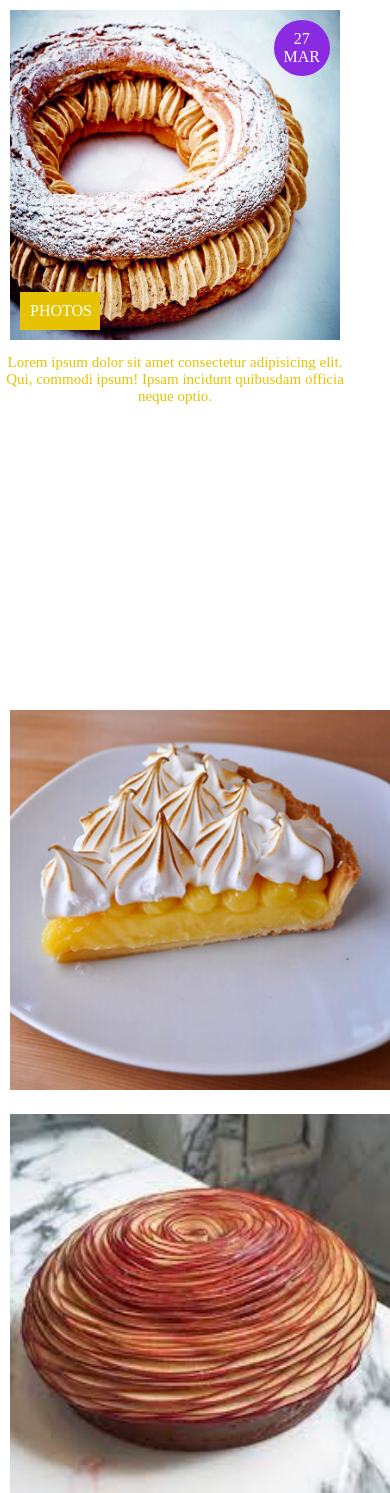
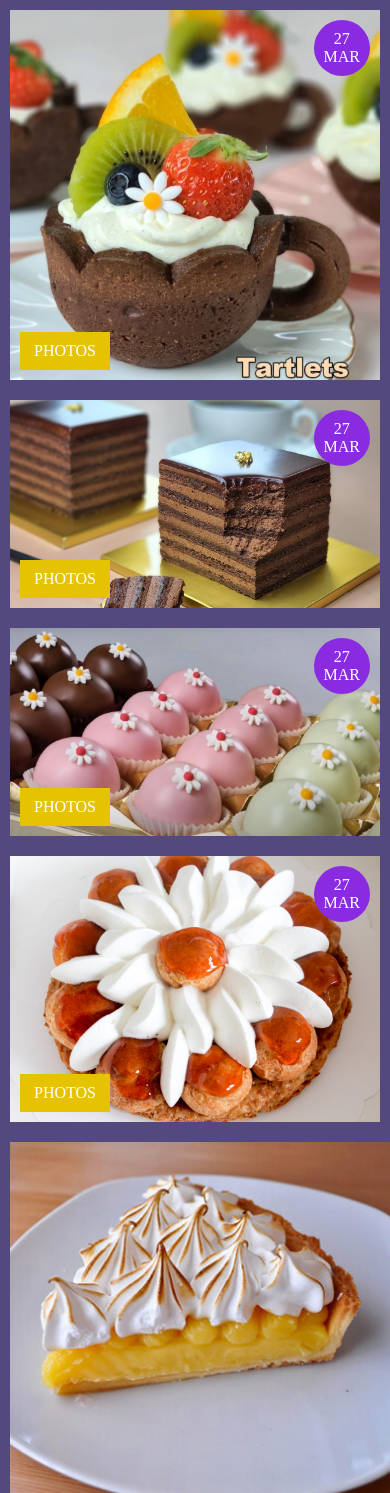
Before and after one commit to HengMichel/evaluation_tp, a PHP site: page /media_query.html in a window 390 px wide. Shown: the top 1493 px of the page. Run offline with PHP 8.4, Linux system fonts and the light colour scheme.

Commit message:
mediaQuery4

```diff
--- a/media_query/css/style.css
+++ b/media_query/css/style.css
@@ -210,8 +210,8 @@ img {
   width: 1440px;
   /* pour centrer la page dans le navigateurs*/
   margin: auto;
-  /* box-shadow: 0 0 10px rgba(0,0,0,0.5);
-    background-color: #fff; */
+  box-shadow: 0 0 10px rgba(52, 113, 245, 0.5);
+    background-color: #54497e;
 }
 
 /*************** END GLOBAL ***************/
@@ -241,7 +241,10 @@ figure{
 }
 
 .figure{
-  height: 700px;
+  display: flex;
+  flex-wrap: wrap;
+  justify-content: space-around;
+  height: 500px;
 }
 .figure img{
   width: 100%;
@@ -328,6 +331,60 @@ figcaption p {
   .container{
     width: 100%;
   }
+
+  figure{
+    width: 350px;
+    height: 350px;
+    position: relative;
+  }
+
+  .figure{
+    display: flex;
+    flex-wrap: wrap;
+    justify-content: space-around;
+    height: 500px;
+  }
+  .figure img{
+    width: 100%;
+    height: 100%;
+    padding: 10px;
+
+  }
+  .date {
+    color: white;
+    text-align: center;
+    display: flex;
+    justify-content: center;
+    align-items: center;
+    position: absolute;
+    top : 20px;
+    right: 20px;
+  }
+  .date p {
+    background-color: blueviolet;
+    padding: 10px;
+    border-radius: 50%;
+  }
+  .photo{
+    color: white;
+    text-align: center;
+    position: absolute;
+    bottom: 20px;
+    left: 20px;
+
+  } .photo p {
+    background-color: rgb(230, 195, 2);
+    width: 80px;
+    padding: 10px;
+  }
+  figcaption p {
+    background-color: transparent;
+    font-size: 15px;
+    text-align: center;
+    color: rgb(230, 195, 2);
+
+  }
+
   .allCake > div {
     width: 300px;
     height: 300px;
@@ -341,6 +398,61 @@ figcaption p {
  header {
   display: none;
  }
+ figure{
+  display: flex;
+  width: 200px;
+  height: 200px;
+  position: relative;
+}
+
+.figure{
+  display: flex;
+  flex-wrap: wrap;
+  justify-content: space-around;
+  height: 100%;
+}
+.figure img{
+  width: 100%;
+  height: 100%;
+  padding: 10px;
+
+}
+.date {
+  color: white;
+  text-align: center;
+  display: flex;
+  justify-content: center;
+  align-items: center;
+  position: absolute;
+  top : 20px;
+  right: 20px;
+}
+.date p {
+  background-color: blueviolet;
+  padding: 10px;
+  border-radius: 50%;
+}
+.photo{
+  color: white;
+  text-align: center;
+  position: absolute;
+  bottom: 20px;
+  left: 20px;
+
+} .photo p {
+  /* display: none; */
+  background-color: rgb(230, 195, 2);
+  width: 80px;
+  padding: 10px;
+}
+figcaption p {
+  display: none;
+  /* background-color: transparent;
+  font-size: 15px;
+  text-align: center;
+  color: rgb(230, 195, 2); */
+}
+
 
  .allCake{
   display: flex;
@@ -362,15 +474,67 @@ figcaption p {
   header {
     display: none;
    }
+
+   figure{
+    width: 100%;
+    height: 100%;
+    position: relative;
+  }
+  .figure{
+    justify-content: center;
+    height: 100%;
+  }
+  .figure img{
+    width: 100%;
+    height: 100%;
+    padding: 10px;
+
+  }
+  .date {
+    color: white;
+    text-align: center;
+    display: flex;
+    justify-content: center;
+    align-items: center;
+    position: absolute;
+    top : 20px;
+    right: 20px;
+  }
+  .date p {
+    background-color: blueviolet;
+    padding: 10px;
+    border-radius: 50%;
+  }
+  .photo{
+    color: white;
+    text-align: center;
+    position: absolute;
+    bottom: 20px;
+    left: 20px;
+
+  } .photo p {
+    /* display: none; */
+    background-color: rgb(230, 195, 2);
+    width: 90px;
+    padding: 10px;
+  }
+  figcaption p {
+    display: none;
+    background-color: transparent;
+    font-size: 25px;
+    text-align: center;
+    color: rgb(230, 195, 2);
+  }
+
+
+
    .allCake{
     justify-content: center;
     /* flex-wrap: wrap; */
    }
    .allCake>div{
     margin: 5px;
-    padding: 0;
     width: 100%;
-    /* height: 500px; */
     height: 100%;
 
    }
--- a/media_query/media_query.html
+++ b/media_query/media_query.html
@@ -9,8 +9,8 @@
   <body>
     <div class="container">
       <header>
-        <div class="chatreux">
-          <img src="img/MilleFeuilles.jpg" alt="" />
+        <div class="fruit">
+          <img src="img/mochi.avif" alt="" />
         </div>
       </header>
       <section class="figure">
@@ -23,11 +23,53 @@
             <div class="photo">
                 <p>PHOTOS</p>
             </div>
-            <img src="img/Paris-brest.jpg" alt="">
+            <img src="img/cofeeCake.jpg" alt="">
             <figcaption>
                 <p>Lorem ipsum dolor sit amet consectetur adipisicing elit. Qui, commodi ipsum! Ipsam incidunt quibusdam officia neque optio.</p>
             </figcaption>
         </figure>
+        <figure>
+          <div class="date">
+              <p>
+                  27<br>MAR
+              </p>
+          </div>
+          <div class="photo">
+              <p>PHOTOS</p>
+          </div>
+          <img src="img/Chocolate_Cake.jpg" alt="">
+          <figcaption>
+              <p>Lorem ipsum dolor sit amet consectetur adipisicing elit. Qui, commodi ipsum! Ipsam incidunt quibusdam officia neque optio.</p>
+          </figcaption>
+      </figure>
+      <figure>
+        <div class="date">
+            <p>
+                27<br>MAR
+            </p>
+        </div>
+        <div class="photo">
+            <p>PHOTOS</p>
+        </div>
+        <img src="img/Oreo-Chocolate-Balls.jpg" alt="">
+        <figcaption>
+            <p>Lorem ipsum dolor sit amet consectetur adipisicing elit. Qui, commodi ipsum! Ipsam incidunt quibusdam officia neque optio.</p>
+        </figcaption>
+    </figure>
+    <figure>
+      <div class="date">
+          <p>
+              27<br>MAR
+          </p>
+      </div>
+      <div class="photo">
+          <p>PHOTOS</p>
+      </div>
+      <img src="img/saintHonoré.jpg" alt="">
+      <figcaption>
+          <p>Lorem ipsum dolor sit amet consectetur adipisicing elit. Qui, commodi ipsum! Ipsam incidunt quibusdam officia neque optio.</p>
+      </figcaption>
+  </figure>
 
       </section>
       <section class="allCake">
@@ -53,11 +95,11 @@
           />
         </div>
         <div>
-          <img src="img/charlotte.jpg" alt="" />
+          <img src="img/Paris-brest.jpg" alt="" />
         </div>
         <div>
           <img
-            src="img/Gateau-Oreo-recette-Layer-cake-Lilie-Bakery-scaled.webp"
+            src="img/MilleFeuilles.jpg"
             alt=""
           />
         </div>
```
Also changed, not shown: media_query/img/Chocolate_Cake.jpg (added), media_query/img/Gateau-Oreo-recette-Layer-cake-Lilie-Bakery-scaled.webp (deleted), media_query/img/Oreo-Chocolate-Balls.jpg (added), media_query/img/charlotte.jpg (deleted), media_query/img/cofeeCake.jpg (added), media_query/img/mochi.avif (added), media_query/img/moistChoco.jpg (added), media_query/img/saintHonoré.jpg (added).
